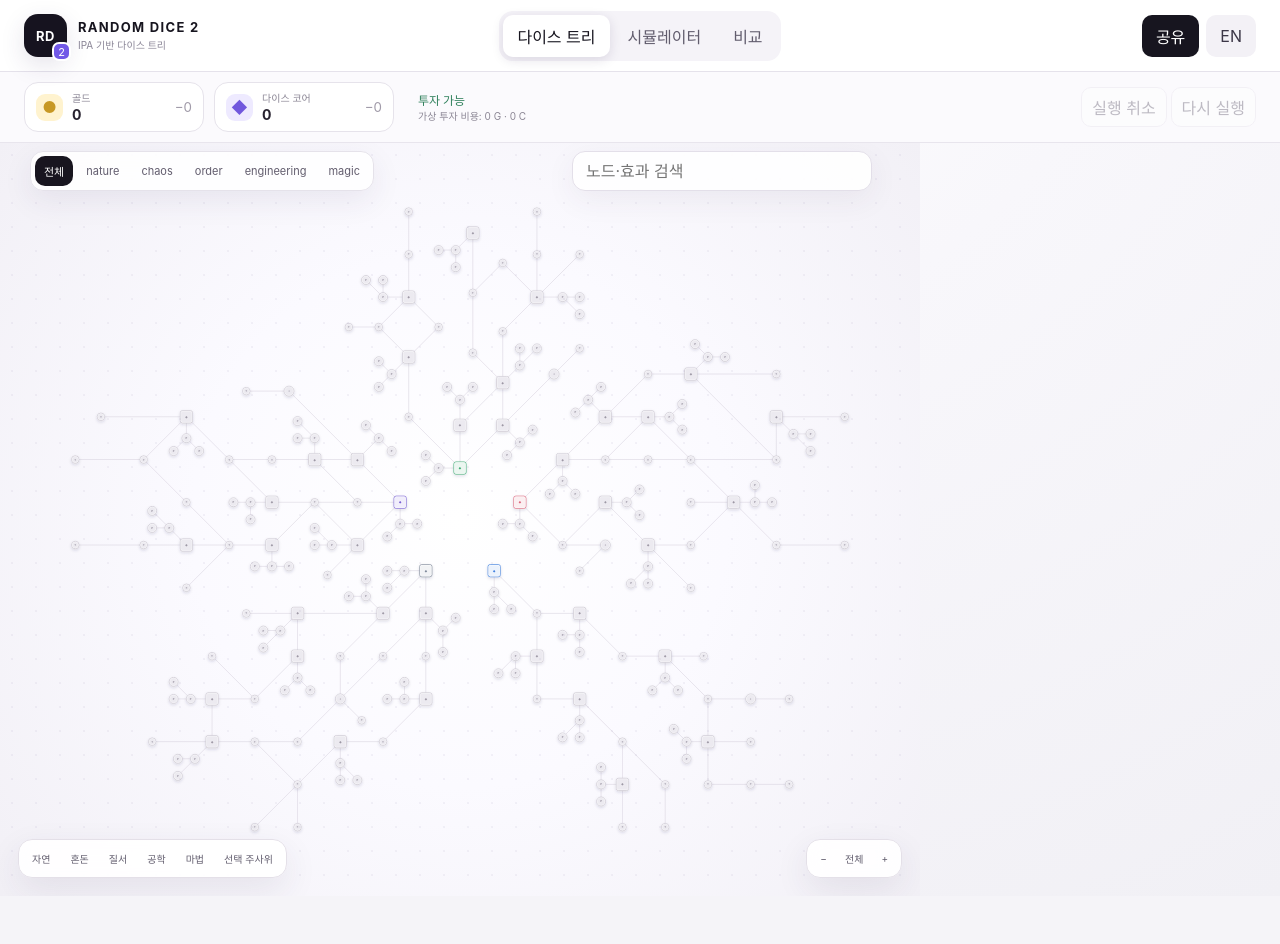
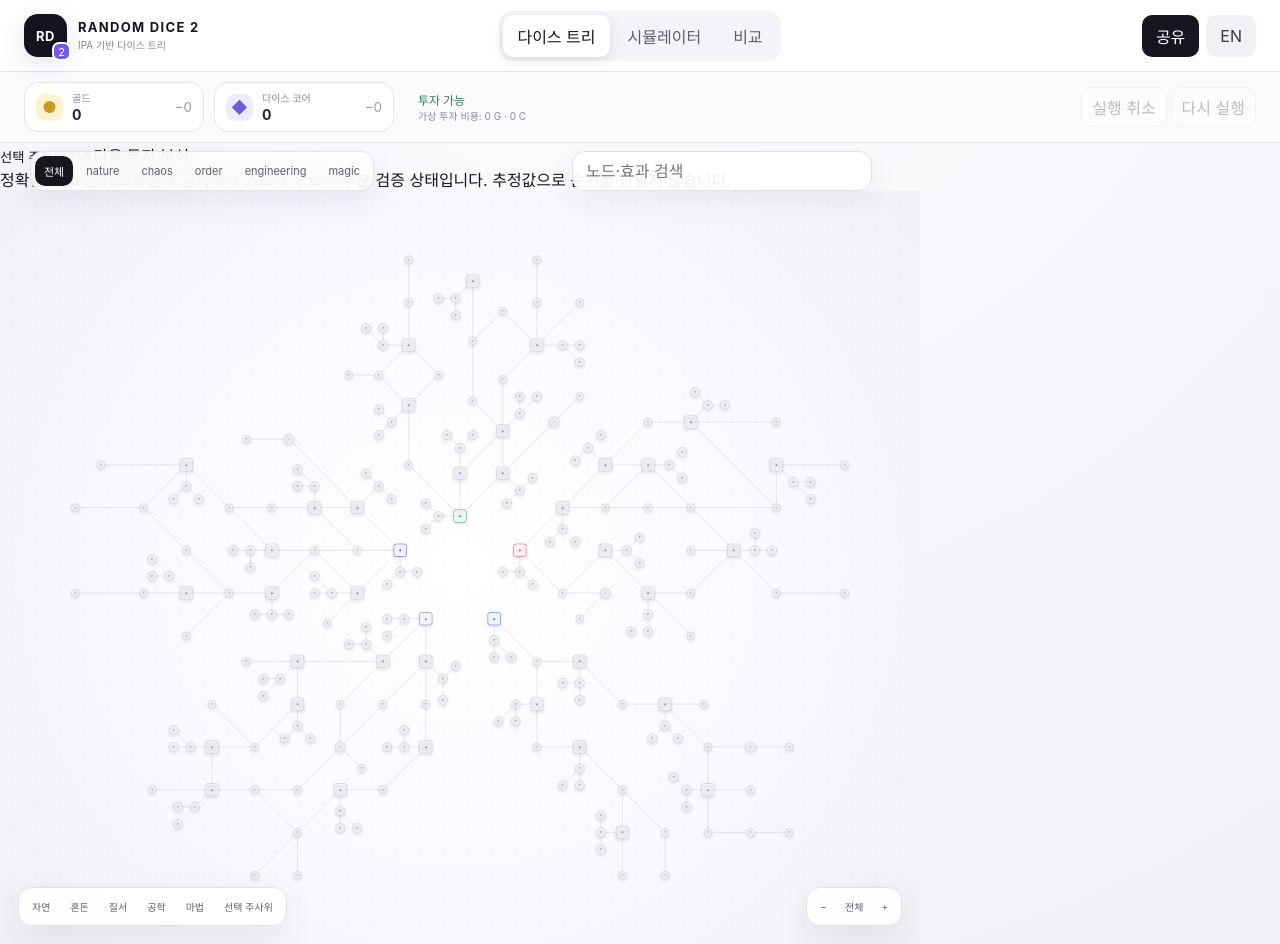
Before and after one commit to woo642778-art/dicetree, a React (Vite) app: page / in a window 1280 px wide. Before the commit the page ends 896 px from the top, so only its background shows below. Built offline with nearby package versions, Linux system fonts and the light colour scheme.

Commit message:
feat: connect marginal V3 recommendations to the Dice Tree UI

```diff
--- a/src/features/v3/shell/V3Shell.tsx
+++ b/src/features/v3/shell/V3Shell.tsx
@@ -1,18 +1,20 @@
 import { useEffect, useMemo, useReducer, useState } from "react";
+import type { DiceFamilyV3 } from "../../../game-data/types";
 import { gameDataV3 } from "../../../game-data/load";
-import { simulatedInvestmentCost, projectResources } from "../../../planner-v3/costs";
+import { useI18n } from "../../../i18n/I18nContext";
+import { recommendTreeInvestmentsV3, type V3RecommendationSet } from "../../../optimizer/recommendV3";
+import { projectResources, simulatedInvestmentCost } from "../../../planner-v3/costs";
 import { createPlannerHistoryV3, effectiveRankV3, plannerReducerV3 } from "../../../planner-v3/reducer";
 import type { PlannerActionV3, PlannerStateV3 } from "../../../planner-v3/types";
 import { resolveEnemyPresetV3 } from "../../../simulation/enemies/presets";
 import type { SimulationInputV3 } from "../../../simulation/engine/types";
 import { evaluateNodeV3 } from "../../../simulation/marginal/evaluateNode";
 import { decodeV3FromHash, encodeV3 } from "../../../share/codecV3";
-import { useI18n } from "../../../i18n/I18nContext";
 import { CompareView } from "../compare/CompareView";
 import { SimulatorView } from "../simulator/SimulatorView";
 import { NodeDetailSheet } from "../tree/NodeDetailSheet";
+import { RecommendationStrip } from "../tree/RecommendationStrip";
 import { TreeCanvasV3 } from "../tree/TreeCanvasV3";
-import type { DiceFamilyV3 } from "../../../game-data/types";
 
 type Tab = "tree" | "simulator" | "compare";
 
@@ -22,6 +24,7 @@ const limits = {
 };
 const validDiceIds = new Set(gameDataV3.dice.map((dice) => dice.id));
 const defaultDiceId = gameDataV3.dice.some((dice) => dice.id === "predator") ? "predator" : gameDataV3.dice[0]?.id ?? "";
+const EMPTY_RECOMMENDATIONS: V3RecommendationSet = { verified: [], partial: [] };
 
 function initialState(): PlannerStateV3 {
   return {
@@ -91,13 +94,20 @@ export function V3Shell() {
 
   const spent = useMemo(() => simulatedInvestmentCost(gameDataV3.tree, state), [state]);
   const resources = useMemo(() => projectResources(state.inventory, spent), [spent, state.inventory]);
-  const ranks = useMemo(() => rankMap(state), [state]);
   const selectedNode = gameDataV3.tree.find((node) => node.id === selectedNodeId);
   const currentInput = useMemo(() => simulationInput(state), [state]);
   const marginal = useMemo(() => {
     if (!selectedNodeId) return undefined;
     try { return evaluateNodeV3(currentInput, gameDataV3, selectedNodeId); } catch { return undefined; }
   }, [currentInput, selectedNodeId]);
+  const recommendations = useMemo<V3RecommendationSet>(() => {
+    try { return recommendTreeInvestmentsV3(currentInput, gameDataV3, { limit: 5 }); }
+    catch { return EMPTY_RECOMMENDATIONS; }
+  }, [currentInput]);
+  const recommendedIds = useMemo(
+    () => new Set(recommendations.verified.map((entry) => entry.nodeId)),
+    [recommendations],
+  );
   const compareInput = useMemo<SimulationInputV3>(() => ({
     ...currentInput,
     diceId: compareDiceId,
@@ -152,12 +162,19 @@ export function V3Shell() {
           </div>
           <input aria-label={locale === "ko" ? "트리 검색" : "Tree search"} value={query} onChange={(event) => setQuery(event.target.value)} placeholder={locale === "ko" ? "노드·효과 검색" : "Search node or effect"} />
         </div>
+        <RecommendationStrip
+          data={gameDataV3}
+          recommendations={recommendations}
+          locale={locale}
+          onSelectNode={setSelectedNodeId}
+        />
         <TreeCanvasV3
           nodes={gameDataV3.tree}
           ownedRanks={state.ownedRanks}
           simulatedRanks={state.simulatedRanks}
           selectedNodeId={selectedNodeId}
           selectedDiceId={state.scenario.diceId}
+          recommendedIds={recommendedIds}
           familyFilter={familyFilter}
           query={query}
           locale={locale}
```
